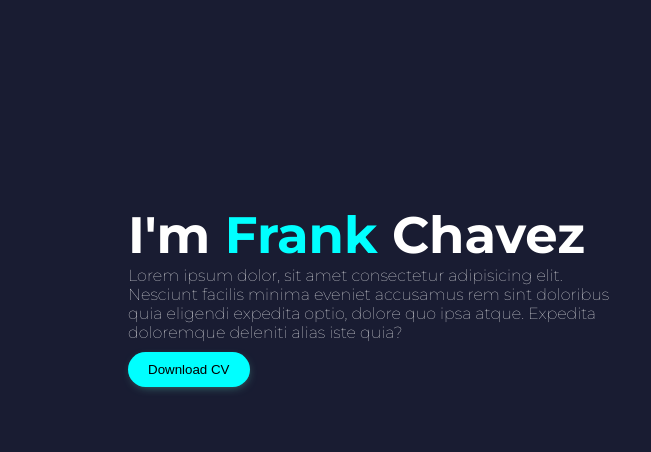
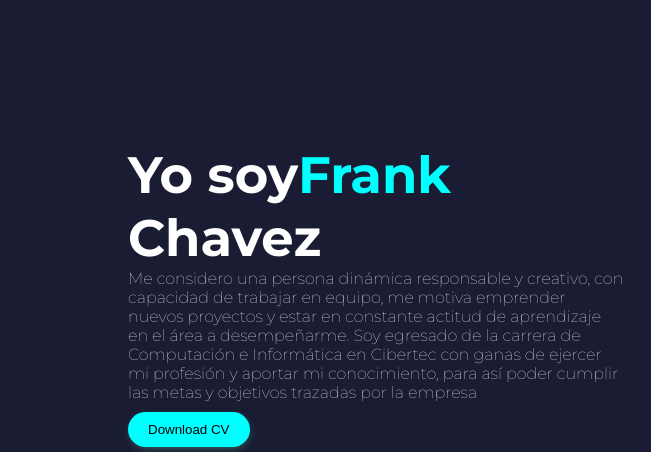
Before and after one commit to Frankchavez05/Portafolio, a plain HTML site: page index.html in a window 1280 px wide. Shown: the part 111-563 px from the top of the page, 0-651 px from the left. Drawn offline with Linux system fonts and the light colour scheme.

Commit message:
Primero commit

```diff
--- a/index.html
+++ b/index.html
@@ -31,13 +31,20 @@
     <main class="main">
       <div class="info-content">
         <span class="info-content__subtitle">Frontend Developer</span>
-        <h1>I'm <span>Frank</span> Chavez</h1>
+        <h1>Yo soy<span>Frank</span> Chavez</h1>
         <div class="sotial-networks">
           <i class="fab fa-instagram"></i>
           <i class="fab fa-linkedin"></i>
           <i class="fab fa-twitter-square"></i>
         </div>
-         <p class="info-content__p">Lorem ipsum dolor, sit amet consectetur adipisicing elit. Nesciunt facilis minima eveniet accusamus rem sint doloribus quia eligendi expedita optio, dolore quo ipsa atque. Expedita doloremque deleniti alias iste quia?</p>
+         <p class="info-content__p">Me considero una persona dinámica responsable y creativo, con
+          capacidad de trabajar en equipo, me motiva emprender nuevos
+          proyectos y estar en constante actitud de aprendizaje en el área a
+          desempeñarme.
+          Soy egresado de la carrera de Computación e Informática en
+          Cibertec con ganas de ejercer mi profesión y aportar mi
+          conocimiento, para así poder cumplir las metas y objetivos trazadas
+          por la empresa</p>
          <a download href="#"><button class="download-cv">Download CV</button></a>
       </div>
       <img src="https://res.cloudinary.com/freelancer2222222222222222/image/upload/v1650543288/samples/pexels-photo-1516680-removebg-preview_f7yxxl.png" alt="">
```
